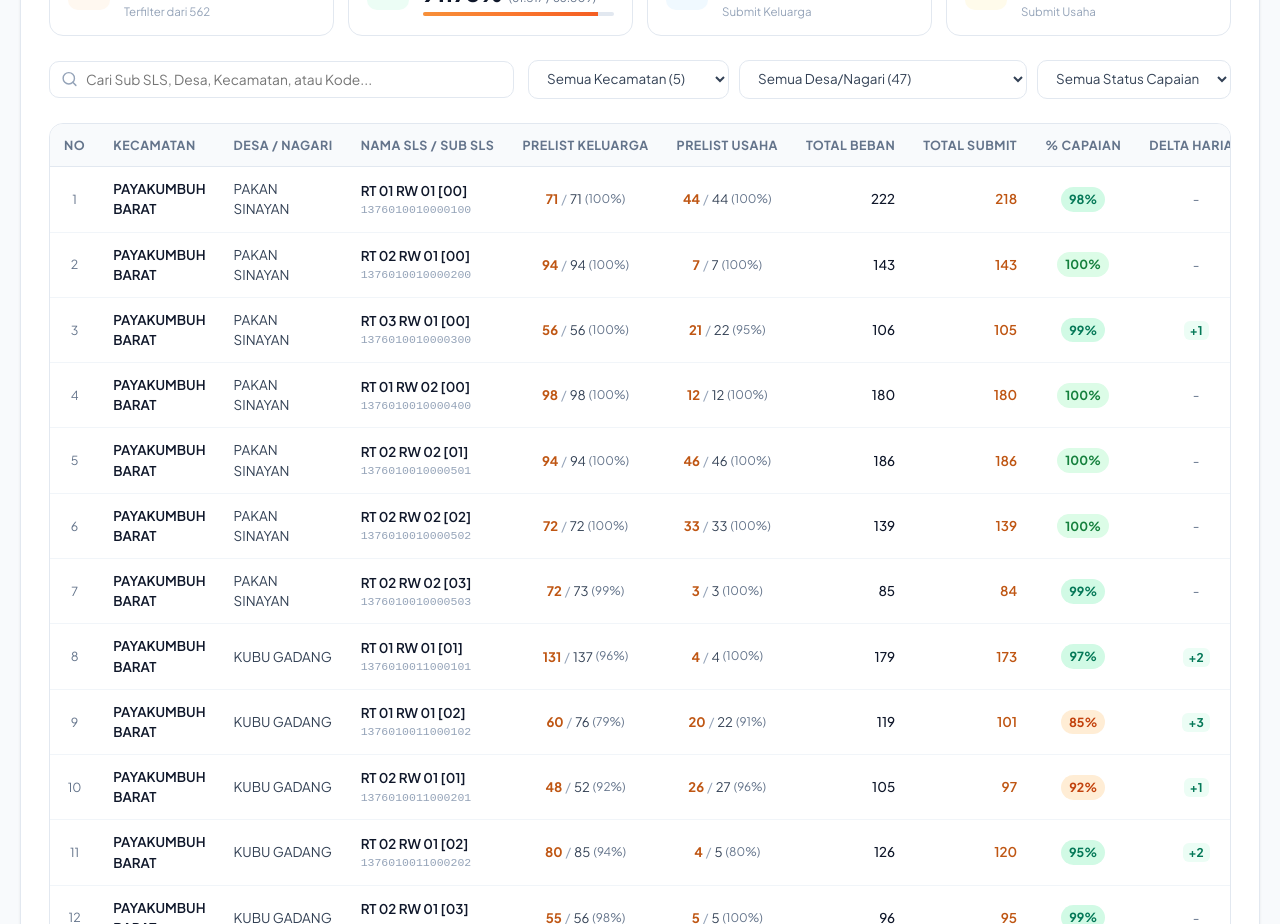
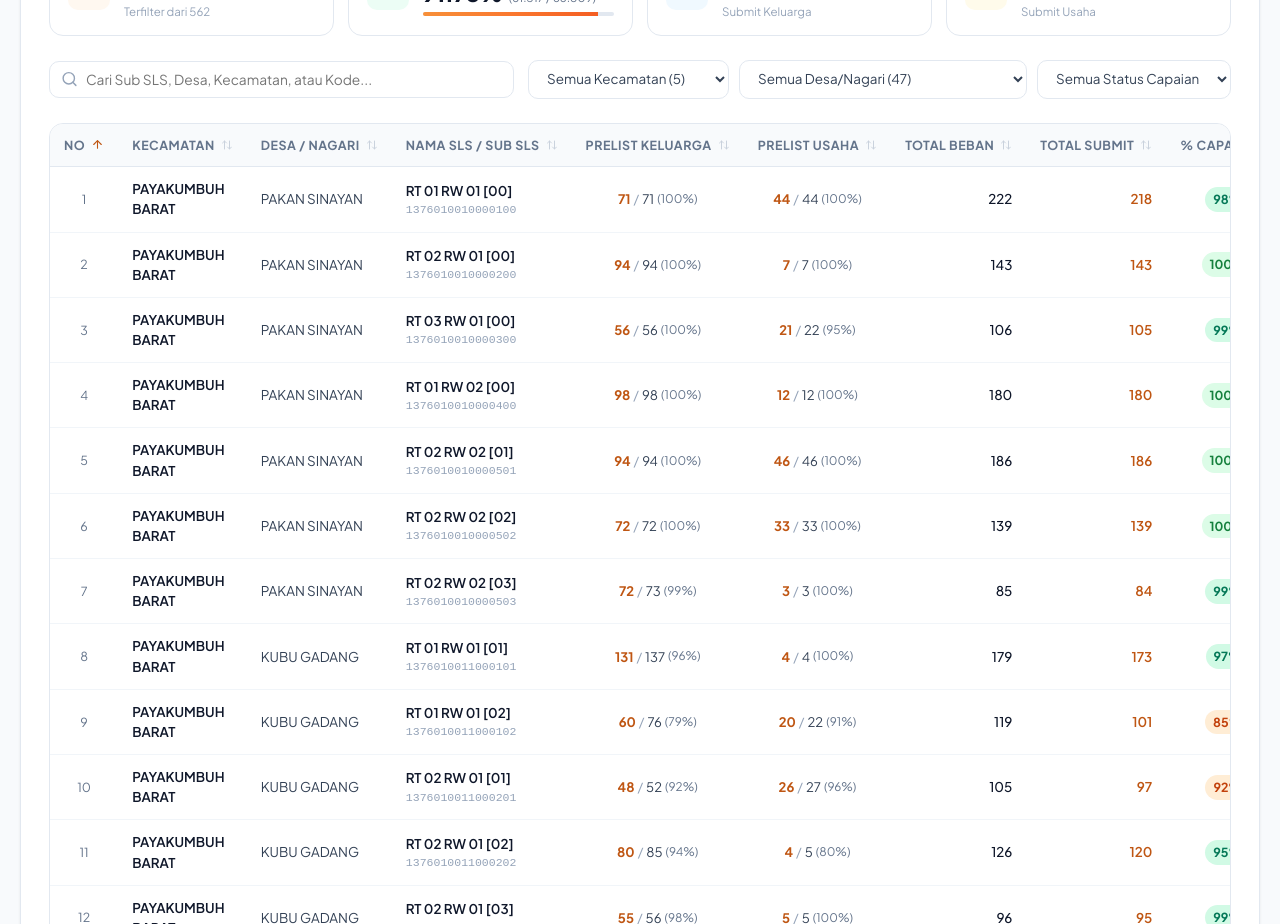
Before and after one commit to anugerahsurya/SupervisiKabkot1300, a React (Vite) app: page / in a window 1280 px wide. Shown: the part 2600-3524 px from the top of the page. Built offline with nearby package versions, Linux system fonts and the light colour scheme.

Commit message:
feat: tambahkan fitur sorting lengkap untuk setiap kolom tabel prelist

```diff
--- a/src/App.css
+++ b/src/App.css
@@ -1041,16 +1041,34 @@
 .sortable-th {
   cursor: pointer;
   user-select: none;
+  transition: var(--transition);
 }
 
 .sortable-th:hover {
+  background-color: var(--primary-50);
   color: var(--primary-700);
+}
+
+.sort-icon-active {
+  color: var(--primary-700);
+}
+
+.sort-icon-muted {
+  color: var(--text-light);
+  opacity: 0.45;
+  transition: opacity 0.15s ease, color 0.15s ease;
+}
+
+.sortable-th:hover .sort-icon-muted {
+  opacity: 1;
+  color: var(--primary);
 }
 
 .th-content {
   display: inline-flex;
   align-items: center;
   gap: 6px;
+  width: 100%;
 }
 
 .sub-sls-cell {
--- a/src/components/PrelistTableSection.jsx
+++ b/src/components/PrelistTableSection.jsx
@@ -114,18 +114,32 @@ export default function PrelistTableSection({
 
   // 4. Sort data
   const sortedData = useMemo(() => {
+    if (!sortField) return filteredData;
     return [...filteredData].sort((a, b) => {
       let aVal = a[sortField];
       let bVal = b[sortField];
 
-      if (typeof aVal === 'string') {
-        aVal = aVal.toLowerCase();
-        bVal = (bVal || '').toLowerCase();
+      // Numeric comparison if either value is number or numeric field
+      const isNumericField = [
+        'prelistKeluargaTot', 'prelistKeluargaSub', 'prelistKeluargaPct',
+        'prelistUsahaTot', 'prelistUsahaSub', 'prelistUsahaPct',
+        'totPrelistTot', 'totPrelistSub', 'totPrelistPct',
+        'totBeban', 'totSubmit', 'totPct', 'deltaJml', 'deltaPct'
+      ].includes(sortField);
+
+      if (isNumericField || typeof aVal === 'number' || typeof bVal === 'number') {
+        const numA = Number(aVal) || 0;
+        const numB = Number(bVal) || 0;
+        return sortDir === 'asc' ? numA - numB : numB - numA;
       }
 
-      if (aVal < bVal) return sortDir === 'asc' ? -1 : 1;
-      if (aVal > bVal) return sortDir === 'asc' ? 1 : -1;
-      return 0;
+      // String comparison
+      aVal = String(aVal || '').toLowerCase();
+      bVal = String(bVal || '').toLowerCase();
+
+      return sortDir === 'asc'
+        ? aVal.localeCompare(bVal, 'id', { numeric: true })
+        : bVal.localeCompare(aVal, 'id', { numeric: true });
     });
   }, [filteredData, sortField, sortDir]);
 
@@ -143,6 +157,15 @@ export default function PrelistTableSection({
       setSortField(field);
       setSortDir('asc');
     }
+  };
+
+  const renderSortIcon = (field) => {
+    if (sortField === field) {
+      return sortDir === 'asc'
+        ? <ArrowUp size={13} className="sort-icon-active text-primary" />
+        : <ArrowDown size={13} className="sort-icon-active text-primary" />;
+    }
+    return <ArrowUpDown size={12} className="sort-icon-muted text-light" />;
   };
 
   // 6. Aggregate Summary Metrics of filtered data
@@ -373,46 +396,66 @@ export default function PrelistTableSection({
         <table className="custom-table">
           <thead>
             <tr>
-              <th style={{ width: '50px' }}>No</th>
-              <th onClick={() => handleSort('nmKec')} className="sortable-th">
+              <th onClick={() => handleSort('kdSubSls')} className="sortable-th" style={{ width: '55px' }} title="Urutkan berdasarkan Nomor / Urutan">
+                <div className="th-content justify-center">
+                  <span>No</span>
+                  {renderSortIcon('kdSubSls')}
+                </div>
+              </th>
+              <th onClick={() => handleSort('nmKec')} className="sortable-th" title="Urutkan berdasarkan Nama Kecamatan">
                 <div className="th-content">
                   <span>Kecamatan</span>
-                  {sortField === 'nmKec' && (sortDir === 'asc' ? <ArrowUp size={13} /> : <ArrowDown size={13} />)}
+                  {renderSortIcon('nmKec')}
                 </div>
               </th>
-              <th onClick={() => handleSort('nmDesa')} className="sortable-th">
+              <th onClick={() => handleSort('nmDesa')} className="sortable-th" title="Urutkan berdasarkan Nama Desa / Nagari">
                 <div className="th-content">
                   <span>Desa / Nagari</span>
-                  {sortField === 'nmDesa' && (sortDir === 'asc' ? <ArrowUp size={13} /> : <ArrowDown size={13} />)}
+                  {renderSortIcon('nmDesa')}
                 </div>
               </th>
-              <th onClick={() => handleSort('nmSubSls')} className="sortable-th">
+              <th onClick={() => handleSort('nmSubSls')} className="sortable-th" title="Urutkan berdasarkan Nama SLS / Sub SLS">
                 <div className="th-content">
                   <span>Nama SLS / Sub SLS</span>
-                  {sortField === 'nmSubSls' && (sortDir === 'asc' ? <ArrowUp size={13} /> : <ArrowDown size={13} />)}
+                  {renderSortIcon('nmSubSls')}
                 </div>
               </th>
-              <th className="text-center">Prelist Keluarga</th>
-              <th className="text-center">Prelist Usaha</th>
-              <th onClick={() => handleSort('totBeban')} className="sortable-th text-right">
+              <th onClick={() => handleSort('prelistKeluargaSub')} className="sortable-th text-center" title="Urutkan berdasarkan Submit Prelist Keluarga">
+                <div className="th-content justify-center">
+                  <span>Prelist Keluarga</span>
+                  {renderSortIcon('prelistKeluargaSub')}
+                </div>
+              </th>
+              <th onClick={() => handleSort('prelistUsahaSub')} className="sortable-th text-center" title="Urutkan berdasarkan Submit Prelist Usaha">
+                <div className="th-content justify-center">
+                  <span>Prelist Usaha</span>
+                  {renderSortIcon('prelistUsahaSub')}
+                </div>
+              </th>
+              <th onClick={() => handleSort('totBeban')} className="sortable-th text-right" title="Urutkan berdasarkan Total Beban Keseluruhan">
                 <div className="th-content justify-end">
                   <span>Total Beban</span>
-                  {sortField === 'totBeban' && (sortDir === 'asc' ? <ArrowUp size={13} /> : <ArrowDown size={13} />)}
+                  {renderSortIcon('totBeban')}
                 </div>
               </th>
-              <th onClick={() => handleSort('totSubmit')} className="sortable-th text-right">
+              <th onClick={() => handleSort('totSubmit')} className="sortable-th text-right" title="Urutkan berdasarkan Total Submit">
                 <div className="th-content justify-end">
                   <span>Total Submit</span>
-                  {sortField === 'totSubmit' && (sortDir === 'asc' ? <ArrowUp size={13} /> : <ArrowDown size={13} />)}
+                  {renderSortIcon('totSubmit')}
                 </div>
               </th>
-              <th onClick={() => handleSort('totPct')} className="sortable-th text-center">
+              <th onClick={() => handleSort('totPct')} className="sortable-th text-center" title="Urutkan berdasarkan Persentase Capaian">
                 <div className="th-content justify-center">
                   <span>% Capaian</span>
-                  {sortField === 'totPct' && (sortDir === 'asc' ? <ArrowUp size={13} /> : <ArrowDown size={13} />)}
+                  {renderSortIcon('totPct')}
                 </div>
               </th>
-              <th className="text-center">Delta Harian</th>
+              <th onClick={() => handleSort('deltaJml')} className="sortable-th text-center" title="Urutkan berdasarkan Delta Harian">
+                <div className="th-content justify-center">
+                  <span>Delta Harian</span>
+                  {renderSortIcon('deltaJml')}
+                </div>
+              </th>
               <th className="text-center" style={{ width: '80px' }}>Detail</th>
             </tr>
           </thead>
```
